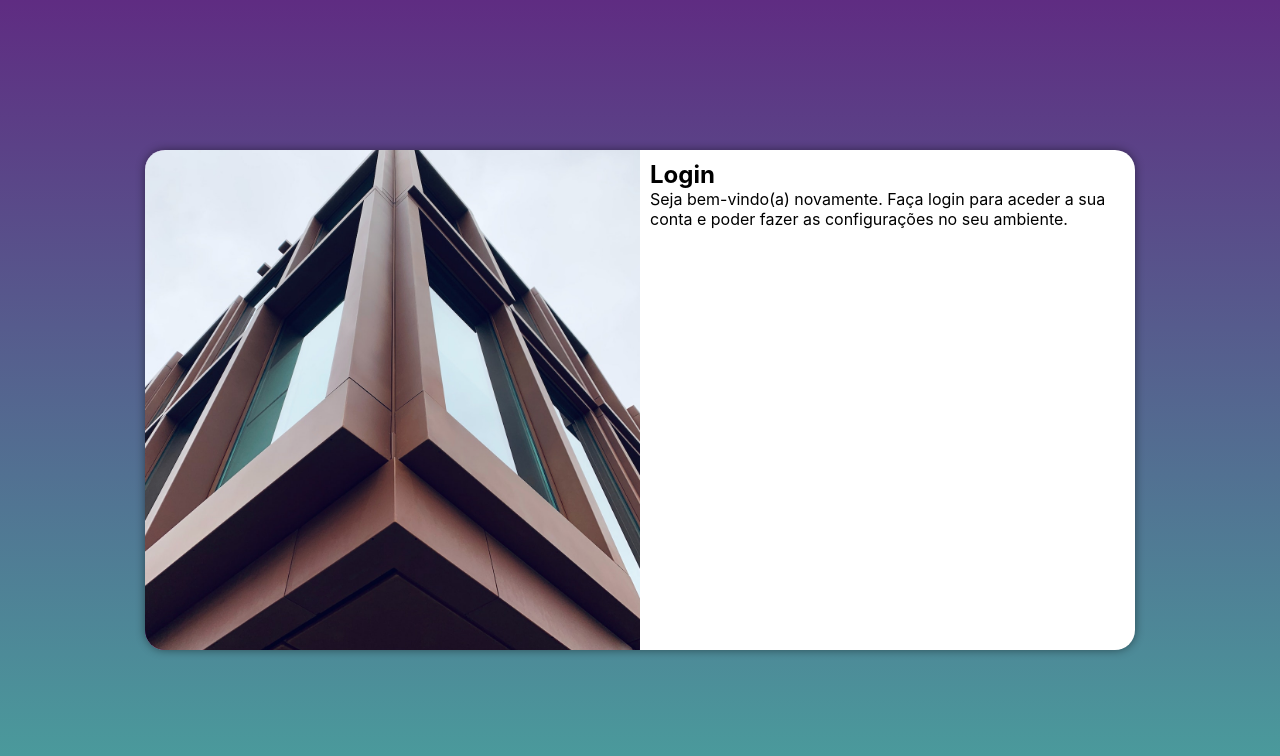
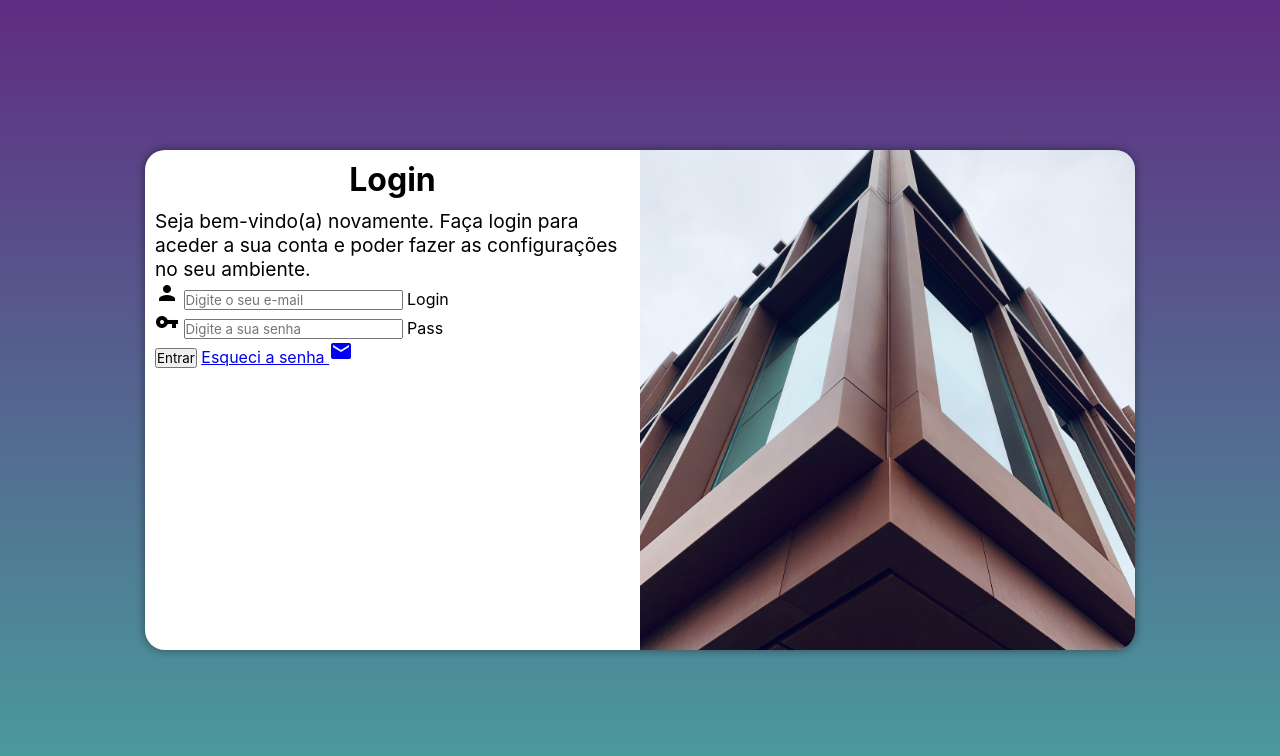
Before and after one commit to joaodmsilva/projeto-login, a plain HTML site: page index.html in a window 1280 px wide. Drawn offline with Linux system fonts and the light colour scheme.

Commit message:
formulario

```diff
--- a/estilos/mediaquery.css
+++ b/estilos/mediaquery.css
@@ -39,13 +39,21 @@ Grandes telas: acima de 1200px
     }
 
     section#login div#imagem{
-        float: left;
+        float: right;
         width: 50%;
         height: 100%;
     }
 
     section#login div#formulario{
-        float: right;
+        float: left;
         width: 50%;
     }
+
+    div#formulario h1{
+        font-size: 2em;
+    }
+
+    div#formulario p{
+        font-size: 1.2em;
+    }
 }
--- a/estilos/style.css
+++ b/estilos/style.css
@@ -55,3 +55,12 @@ section#login > div#formulario{
     padding: 10px;
 
 }
+
+div#formulario h1{
+    text-align: center;
+    margin-bottom: 10px;
+}
+
+div#formulario p{
+    font-size: 0.8em;
+}
--- a/index.html
+++ b/index.html
@@ -5,6 +5,7 @@
     <meta http-equiv="X-UA-Compatible" content="IE=edge">
     <meta name="viewport" content="width=device-width, initial-scale=1.0">
     <title>Login</title>
+    <link href="https://fonts.googleapis.com/css2?family=Material+Icons" rel="stylesheet">
     <link rel="stylesheet" href="estilos/style.css">
     <link rel="stylesheet" href="estilos/mediaquery.css">
 </head>
@@ -18,7 +19,20 @@
                 <h1>Login</h1>
                 <p>Seja bem-vindo(a) novamente. Faça login para aceder a sua conta e poder fazer as configurações no seu ambiente.</p>
                 <form action="login.php" method="post">
-
+                    <div class="campo">
+                        <i class="material-icons">person</i>
+                        <input type="email" name="login" id="ilogin" placeholder="Digite o seu e-mail" autocomplete="email" required maxlength="30">
+                        <label for="ilogin">Login</label>
+                    </div>
+                    <div class="campo">
+                        <i class="material-icons">vpn_key</i>
+                        <input type="password" name="pass" id="ipass" placeholder="Digite a sua senha" autocomplete="current-password" required minlength="8" maxlength="20">
+                        <label for="ipass">Pass</label>
+                    </div>
+                    <input type="submit" value="Entrar">
+                    <a href="esqueci.html">
+                        Esqueci a senha <i class="material-icons">mail</i>
+                    </a>
                 </form>
             </div>
         </section>
```
